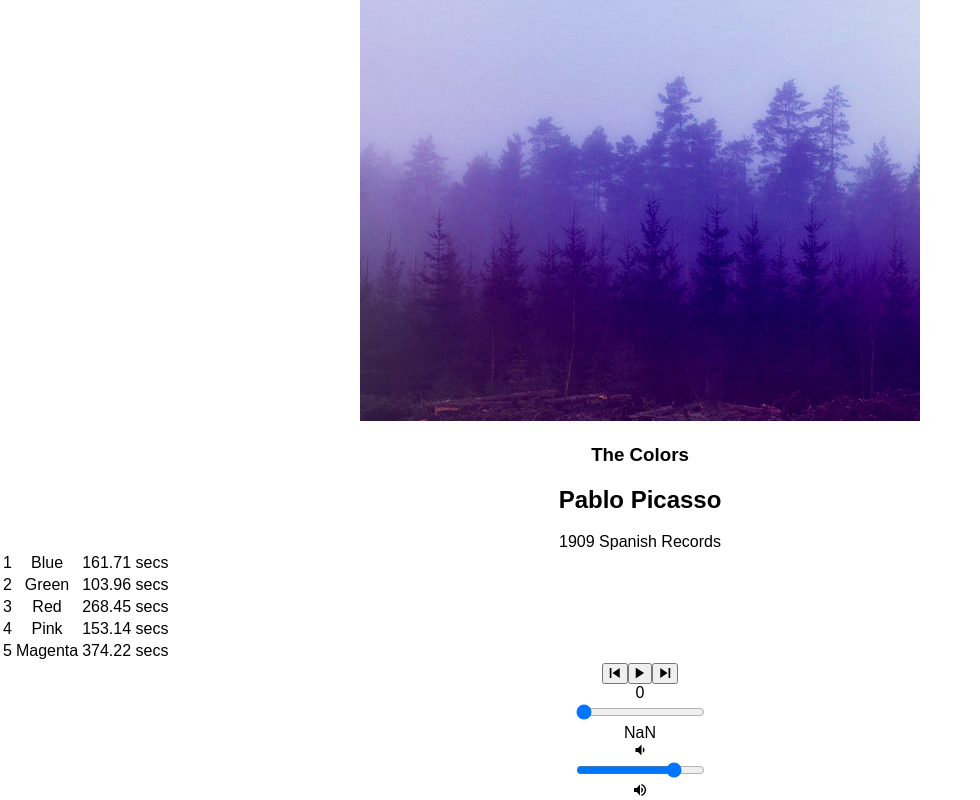
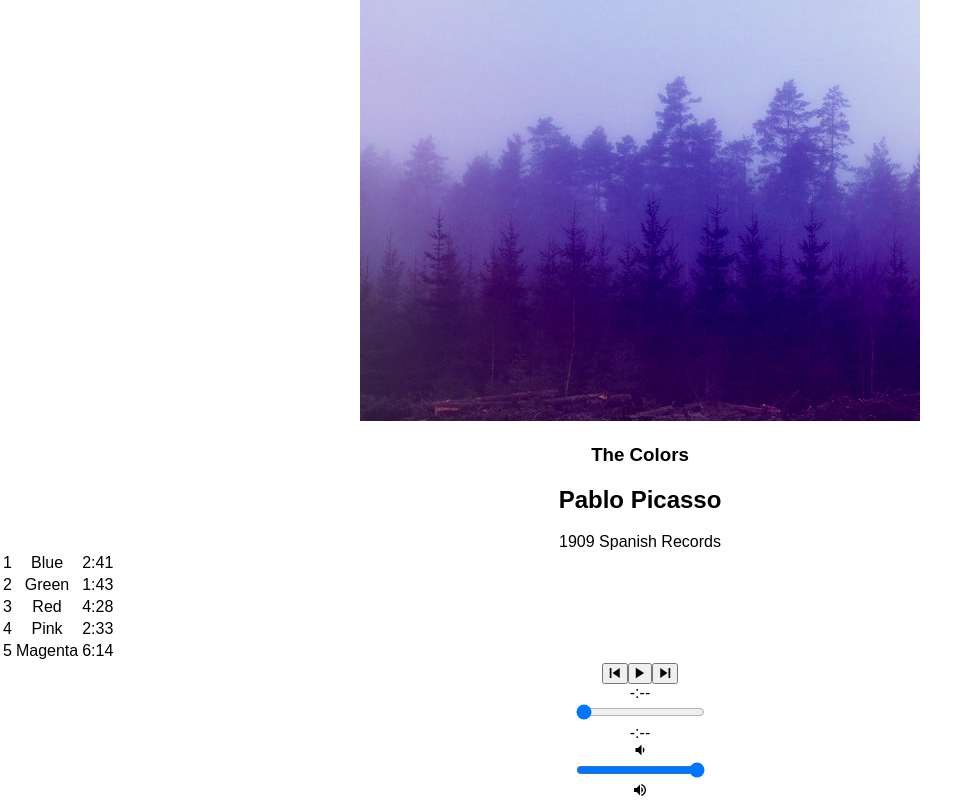
Before and after one commit to caittpayne/LYD-Music-App, a React (Create React App) app: page /album/the-colors in a window 1280 px wide. Shown: the part 237-1037 px from the top of the page, without its empty margins (0-980 px from the left). Built offline with nearby package versions, Linux system fonts and the light colour scheme.

Commit message:
Added volume bar functionality and time format

```diff
--- a/src/components/Album.js
+++ b/src/components/Album.js
@@ -12,8 +12,9 @@ class Album extends Component {
 
     this.state = {
       album: album,
-      currentSong: album.songs[undefined],
+      currentSong: album.songs[0],
       currentTime: 0,
+      currentVolume: 0,
       duration: album.songs[0].duration,
       isPlaying: false,
       isHovered: false
@@ -28,19 +29,26 @@ class Album extends Component {
     this.eventListeners = {
       timeupdate: e => {
         this.setState({ currentTime: this.audioElement.currentTime });
+        document.getElementById('time-bar').value = this.audioElement.currentTime / this.audioElement.duration;
       },
       durationchange: e => {
         this.setState({ duration: this.audioElement.duration });
+      },
+      volumechange: e => {
+        this.setState({ currentVolume: this.audioElement.volume });
       }
     };
     this.audioElement.addEventListener('timeupdate', this.eventListeners.timeupdate);
     this.audioElement.addEventListener('durationchange', this.eventListeners.durationchange);
+    this.audioElement.addEventListener('volumechange', this.eventListeners.volumechange);
   }
 
   conponentWillUnmount() {
     this.audioElement.src = null;
+    this.audioElement = null;
     this.audioElement.removeEventListener('timeupdate', this.eventListeners.timeupdate);
     this.audioElement.removeEventListener('durationchange', this.eventListeners.durationchange);
+    this.audioElement.removeEventListener('volumechange', this.eventListeners.volumechange);
   }
 
   play() {
@@ -63,6 +71,7 @@ class Album extends Component {
     if(this.state.isPlaying && isSameSong) {
       this.pause();
     }
+
     else {
       if (!isSameSong) { this.setSong(song); }
       this.play();
@@ -85,7 +94,7 @@ class Album extends Component {
       else if (this.state.isPlaying === true && isSameSong) {
         return <span className='ion-md-pause'></span>;
       }
-      else if(this.state.isPlaying === false && isSameSong) {
+      else if(this.state.isPlaying === false && isSameSong && this.state.currentTime > 0) {
         return <span className='ion-md-play'></span>
       }
       else {
@@ -117,6 +126,25 @@ class Album extends Component {
      this.setState({ currentTime: newTime });
    }
 
+   handleVolumeChange(e) {
+     const newVolume = e.target.value;
+     this.audioElement.volume = newVolume;
+     this.setState({ currentVolume: newVolume });
+   }
+
+
+   formatTime(time) {
+      const min = Math.floor(time / 60);
+      const sec = Math.floor(time % 60).toString().padStart(2, 0);;
+
+      if(typeof time === 'number') {
+        return '-:--';
+      }
+      else {
+        return `${min}:${sec}`;
+      }
+    }
+
   render() {
     return (
       <section className='album'>
@@ -140,7 +168,7 @@ class Album extends Component {
                 <tr key={index} className='song' onClick={() => this.handleSongClick(song)} onMouseEnter={() => this.hovered(index)} onMouseLeave={() => this.notHovered(index)}>
                   <td>{this.buttonHovered(song, index)}</td>
                   <td>{song.title}</td>
-                  <td>{song.duration} secs</td>
+                  <td>{this.formatTime(song.duration)}</td>
                 </tr>
             )
           }
@@ -149,12 +177,14 @@ class Album extends Component {
         <PlayerBar
           isPlaying={this.state.isPlaying}
           currentSong={this.state.currentSong}
-          currentTime={this.audioElement.currentTime}
-          duration={this.audioElement.duration}
+          currentTime={this.formatTime(this.audioElement.currentTime)}
+          duration={this.formatTime(this.audioElement.duration)}
+          currentVolume={this.audioElement.volume}
           handleSongClick={() => this.handleSongClick(this.state.currentSong)}
           handlePrevClick={() => this.handlePrevClick()}
           handleNextClick={() => this.handleNextClick()}
           handleTimeChange={(e) => this.handleTimeChange(e)}
+          handleVolumeChange={(e) => this.handleVolumeChange(e)}
           />
       </section>
     );
--- a/src/components/PlayerBar.js
+++ b/src/components/PlayerBar.js
@@ -19,18 +19,26 @@ class PlayerBar extends Component {
           <div className='current-time'>{this.props.currentTime}</div>
           <input
             type='range'
+            id='time-bar'
             className='seek-bar'
-            value='0'
+            onChange={this.props.handleTimeChange}
+            defaultValue={this.props.currentTime / this.props.duration || 0}
             max='1'
             min='0'
             step='0.01'
-            onChange={this.props.handleTimeChange}
            />
           <div className='total-time'>{this.props.duration}</div>
         </section>
         <section id='volume-control'>
           <div className='icon ion-md-volume-low'></div>
-          <input type='range' className='seek-bar' value='80' />
+          <input
+            type='range'
+            className='seek-bar'
+            defaultValue={this.props.currentVolume}
+            max='1'
+            min='0'
+            step='0.01'
+            onChange={this.props.handleVolumeChange} />
           <div className='icon ion-md-volume-high'></div>
         </section>
       </section>
```
